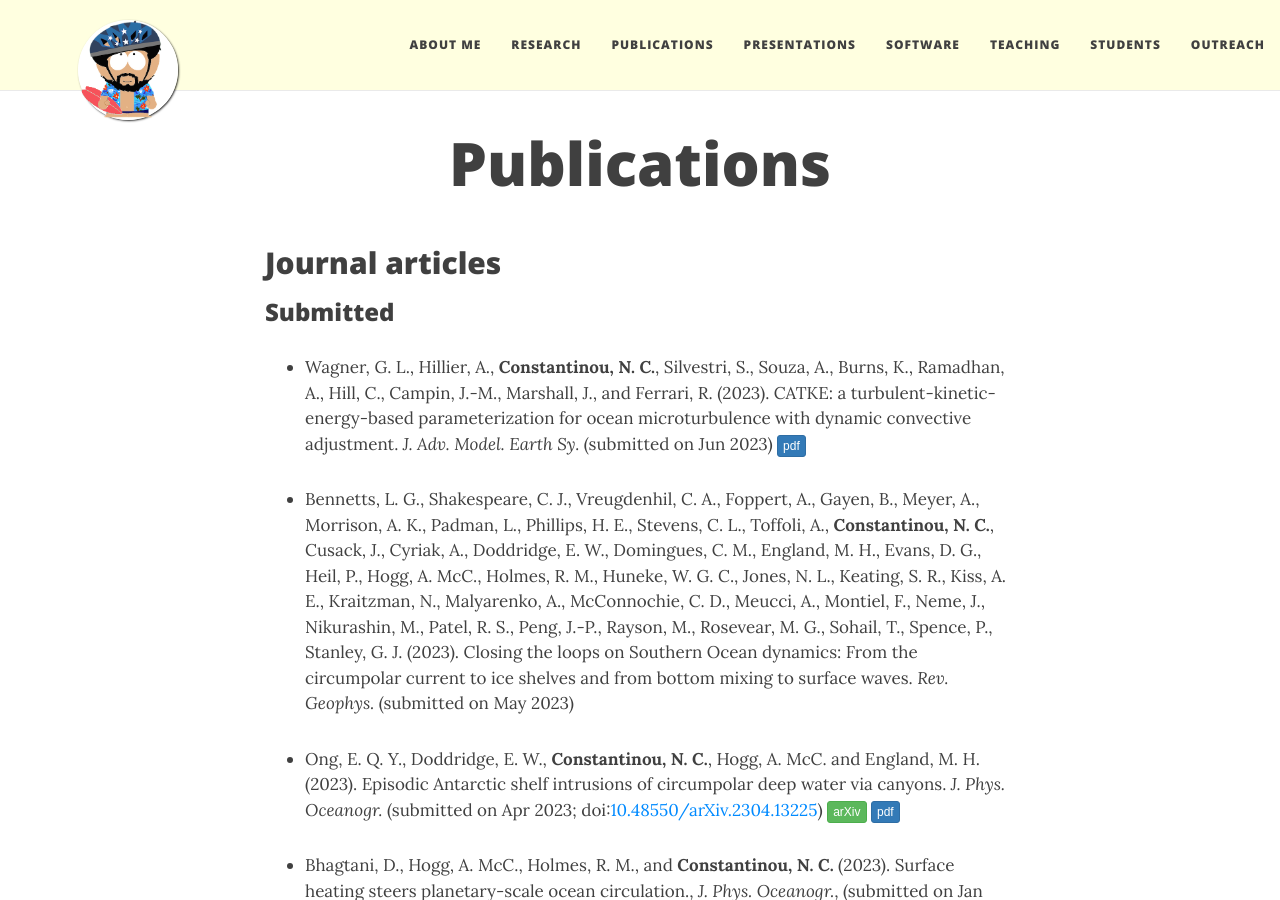
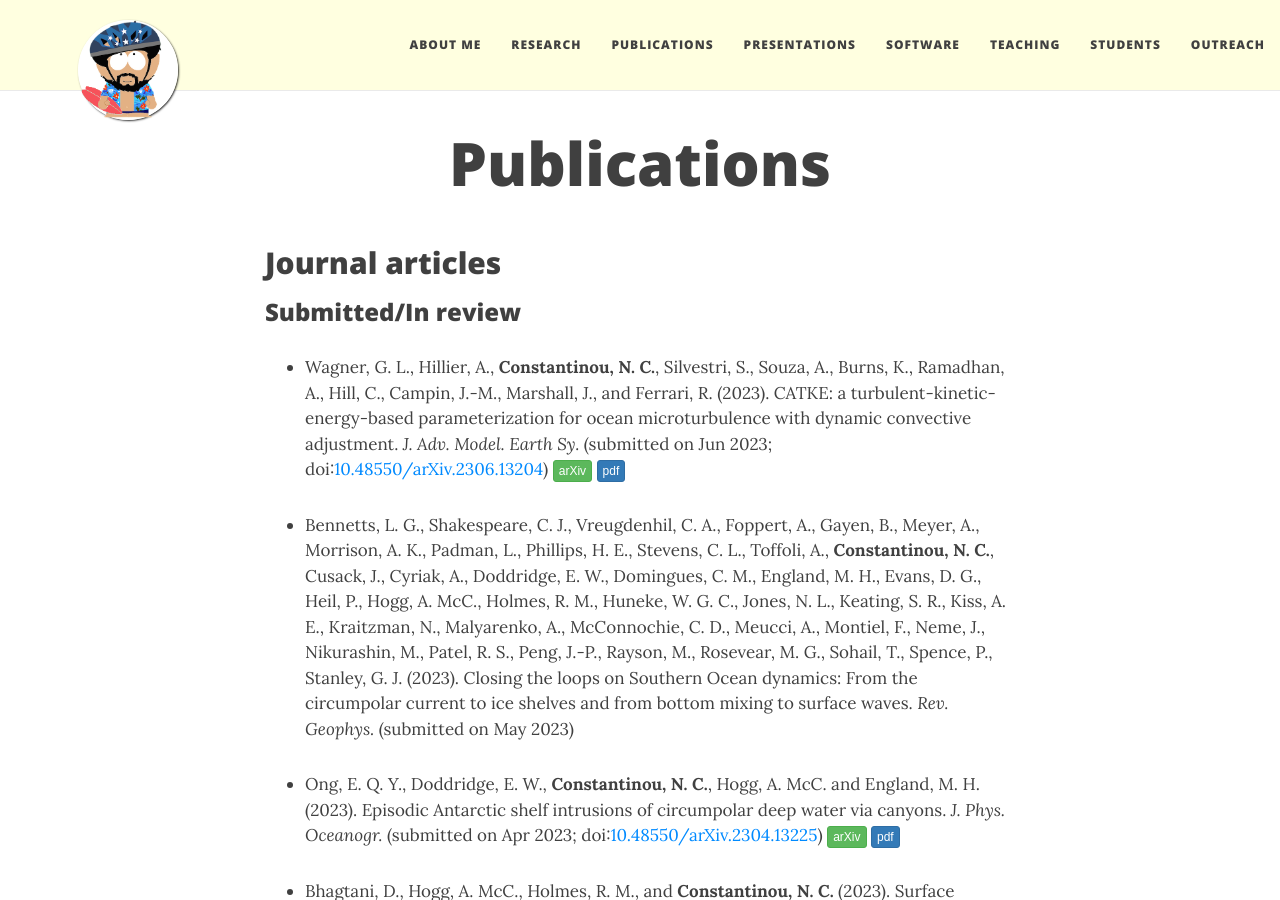
Before and after one commit to navidcy/navidcy.github.io, a Jekyll site: the page built from publications.md, in a window 1280 px wide and 900 px high. Built offline with Jekyll 4.4.1, drawn with Linux system fonts in a browser that asks for light colours; nearby versions of some CDN libraries; comment, search, counter and statistics services are not loaded; some of the changed text lies outside the part shown.

Commit message:
update + catke-arxiv

```diff
--- a/publications.md
+++ b/publications.md
@@ -7,12 +7,12 @@ title: Publications
 
 ## Journal articles
 
-### Submitted
+### Submitted/In review
 
-<!-- - Strong-Wright, J., Chen, S., **Constantinou, N. C.**, Silvestri, S., Wagner, G. L., and Taylor, J. R. (2023). OceanBioME.jl: A flexible environment for modelling the coupled interactions between ocean biogeochemistry and physics.  _J. Open Source Softw._ (submitted on Jun 2023) [<span class="btn btn-primary btn-xs{{end}}" style="font-family:sans-serif;">pdf</span>][oceanbiome] -->
+<!-- - Strong-Wright, J., Chen, S., **Constantinou, N. C.**, Silvestri, S., Wagner, G. L., and Taylor, J. R. (2023). OceanBioME.jl: A flexible environment for modelling the coupled interactions between ocean biogeochemistry and physics.  _J. Open Source Softw._ (submitted on Jun 2023) [<span class="btn btn-default btn-xs{{end}}" style="font-family:sans-serif;">repository</span>][OceanBioME-repo]{:target="_blank"} [<span class="btn btn-default btn-xs{{end}}" style="font-family:sans-serif;">documentation</span>][OceanBioME-docs]{:target="_blank"} [<span class="btn btn-default btn-xs{{end}}" style="font-family:sans-serif;">open review</span>][OceanBioME-JOSS-review]{:target="_blank"} [<span class="btn btn-primary btn-xs{{end}}" style="font-family:sans-serif;">pdf</span>][oceanbiome] -->
 
 
-- Wagner, G. L., Hillier, A., **Constantinou, N. C.**, Silvestri, S., Souza, A., Burns, K., Ramadhan, A., Hill, C., Campin, J.-M., Marshall, J., and Ferrari, R. (2023). CATKE: a turbulent-kinetic-energy-based parameterization for ocean microturbulence with dynamic convective adjustment. _J. Adv. Model. Earth Sy._ (submitted on Jun 2023) [<span class="btn btn-primary btn-xs{{end}}" style="font-family:sans-serif;">pdf</span>][catke-physics]
+- Wagner, G. L., Hillier, A., **Constantinou, N. C.**, Silvestri, S., Souza, A., Burns, K., Ramadhan, A., Hill, C., Campin, J.-M., Marshall, J., and Ferrari, R. (2023). CATKE: a turbulent-kinetic-energy-based parameterization for ocean microturbulence with dynamic convective adjustment. _J. Adv. Model. Earth Sy._ (submitted on Jun 2023; doi:[10.48550/arXiv.2306.13204](https://doi.org/10.48550/arXiv.2306.13204){:target="_blank"}) [<span class="btn btn-success btn-xs{{end}}" style="font-family:sans-serif;">arXiv</span>][arXiv:2306.13204]{:target="_blank"} [<span class="btn btn-primary btn-xs{{end}}" style="font-family:sans-serif;">pdf</span>][catke-physics]
 
 
 - Bennetts, L. G., Shakespeare, C. J., Vreugdenhil, C. A., Foppert, A., Gayen, B., Meyer, A., Morrison, A. K., Padman, L., Phillips, H. E., Stevens, C. L., Toffoli, A., **Constantinou, N. C.**, Cusack, J., Cyriak, A., Doddridge, E. W., Domingues, C. M., England, M. H., Evans, D. G., Heil, P., Hogg, A. McC., Holmes, R. M., Huneke, W. G. C., Jones, N. L., Keating, S. R., Kiss, A. E., Kraitzman, N., Malyarenko, A., McConnochie, C. D., Meucci, A., Montiel, F., Neme, J., Nikurashin, M., Patel, R. S., Peng, J.-P., Rayson, M., Rosevear, M. G., Sohail, T., Spence, P., Stanley, G. J. (2023). Closing the loops on Southern Ocean dynamics: From the circumpolar current to ice shelves and from bottom mixing to surface waves. _Rev. Geophys._ (submitted on May 2023) <!-- [<span class="btn btn-primary btn-xs{{end}}" style="font-family:sans-serif;">pdf</span>][review-multiscale-SO] -->
@@ -157,7 +157,11 @@ Selection of press coverage: [<span class="btn btn-default btn-xs{{end}}" style=
 [GeophysicalFlows-repo]: https://github.com/FourierFlows/GeophysicalFlows.jl
 [GeophysicalFlows-docs]: https://fourierflows.github.io/GeophysicalFlowsDocumentation/stable/
 [GeophysicalFlows-JOSS-review]: https://joss.theoj.org/papers/a8cdf26beae8bcecc751ab4ded53b308
+[OceanBioME-repo]: https://github.com/OceanBioME/OceanBioME.jl
+[OceanBioME-docs]: https://oceanbiome.github.io/OceanBioME.jl/stable/
+[OceanBioME-JOSS-review]:
 
+[oceanbiome]: oceanbiome.pdf
 [catke-physics]: catke-physics.pdf
 [review-multiscale-SO]: review-multiscale-SO.pdf
 [ascintrusions]: asc_canyon_intrusions.pdf
@@ -246,6 +250,7 @@ Selection of press coverage: [<span class="btn btn-default btn-xs{{end}}" style=
 [arXiv:2301.03122]: http://arxiv.org/abs/2301.03122
 [arXiv:2301.11474]: http://arxiv.org/abs/2301.11474
 [arXiv:2304.13225]: http://arxiv.org/abs/2304.13225
+[arXiv:2306.13204]: http://arxiv.org/abs/2306.13204
 
 [twolayer-mom6-movie]: https://vimeo.com/342848501
 
```
Also changed, not shown: software.md (+4 -0 lines).
